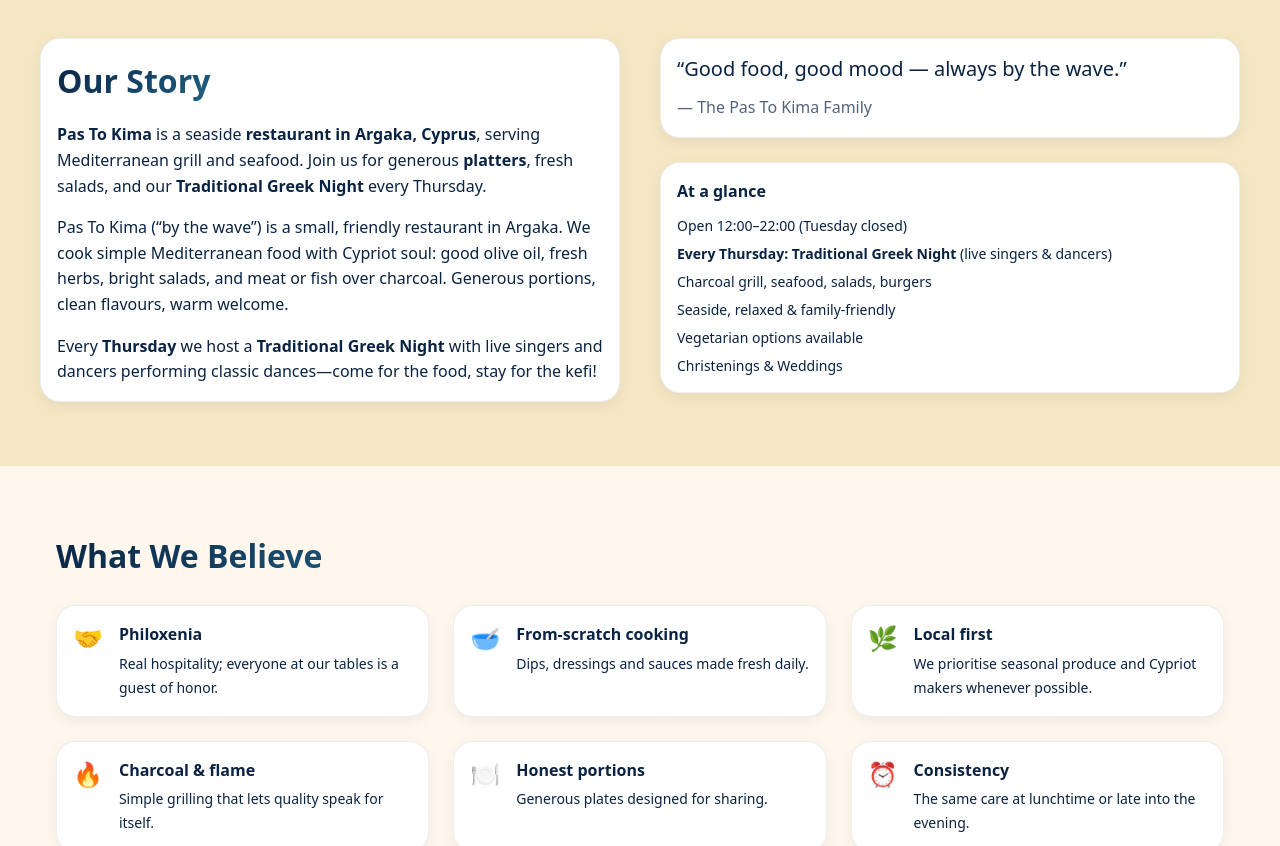
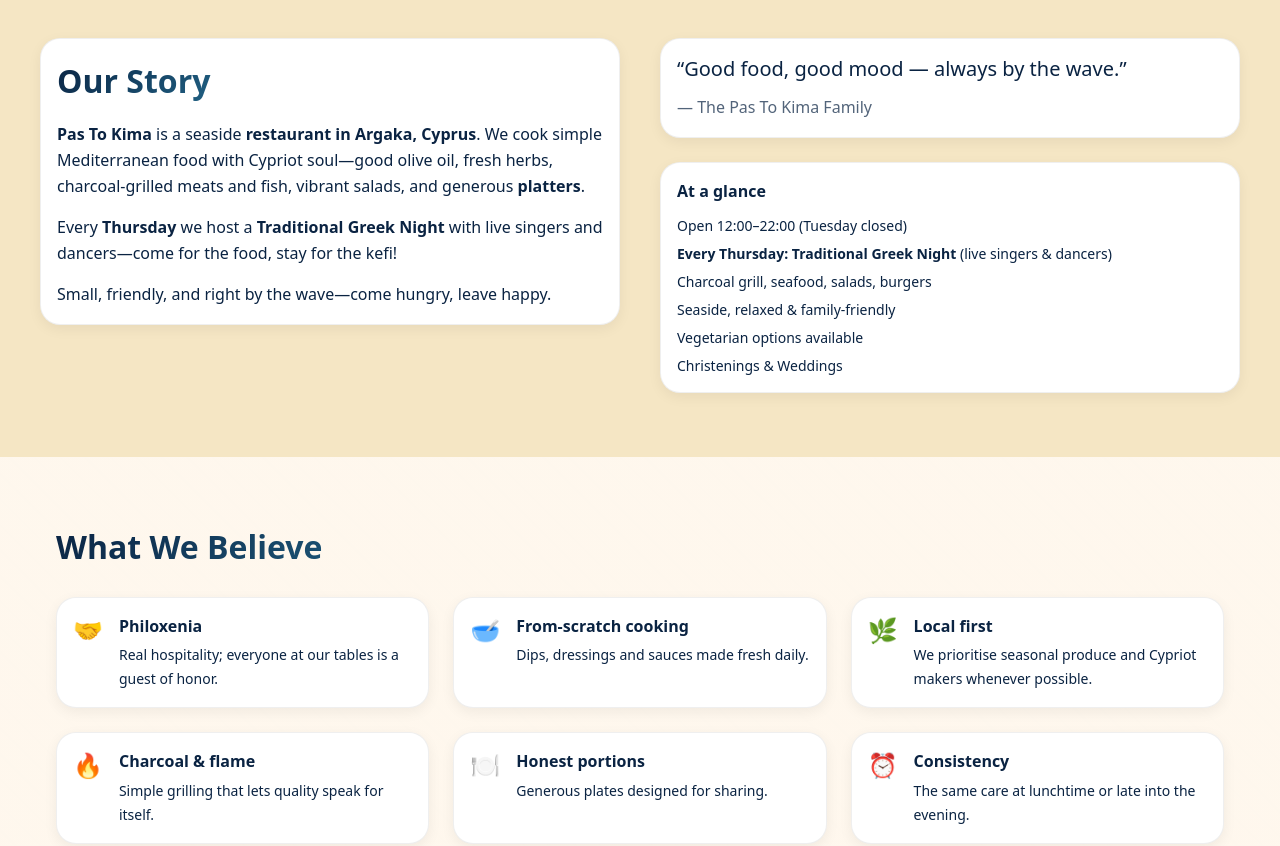
Before and after one commit to arisalhasan/pastokima, a React (Vite) app: page / in a window 1280 px wide. Shown: the part 940-1786 px from the top of the page. Built offline with nearby package versions, Linux system fonts and the light colour scheme.

Commit message:
Add brand/location paragraph under Our Story

```diff
--- a/src/pastokimasite.jsx
+++ b/src/pastokimasite.jsx
@@ -403,21 +403,18 @@ React.useEffect(() => {
 
       {/* NEW: brand + location paragraph for search */}
       <p className="mt-4">
-        <strong>Pas To Kima</strong> is a seaside <strong>restaurant in Argaka, Cyprus</strong>,
-        serving Mediterranean grill and seafood. Join us for generous <strong>platters</strong>,
-        fresh salads, and our <strong>Traditional Greek Night</strong> every Thursday.
-      </p>
+      <strong>Pas To Kima</strong> is a seaside <strong>restaurant in Argaka, Cyprus</strong>.
+      We cook simple Mediterranean food with Cypriot soul—good olive oil, fresh herbs,
+      charcoal-grilled meats and fish, vibrant salads, and generous <strong>platters</strong>.
+    </p>
+    <p className="mt-4">
+      Every <strong>Thursday</strong> we host a <strong>Traditional Greek Night</strong> with
+      live singers and dancers—come for the food, stay for the kefi!
+    </p>
+    <p className="mt-4">
+  Small, friendly, and right by the wave—come hungry, leave happy.
+</p>
 
-      {/* existing paragraphs */}
-      <p className="mt-4">
-        Pas To Kima (“by the wave”) is a small, friendly restaurant in Argaka. We cook simple
-        Mediterranean food with Cypriot soul: good olive oil, fresh herbs, bright salads, and meat
-        or fish over charcoal. Generous portions, clean flavours, warm welcome.
-      </p>
-      <p className="mt-4">
-        Every <strong>Thursday</strong> we host a <strong>Traditional Greek Night</strong> with live
-        singers and dancers performing classic dances—come for the food, stay for the kefi!
-      </p>
     </div>
     <div className="space-y-6">
       <blockquote className="card bg-[var(--shell)]">
```
